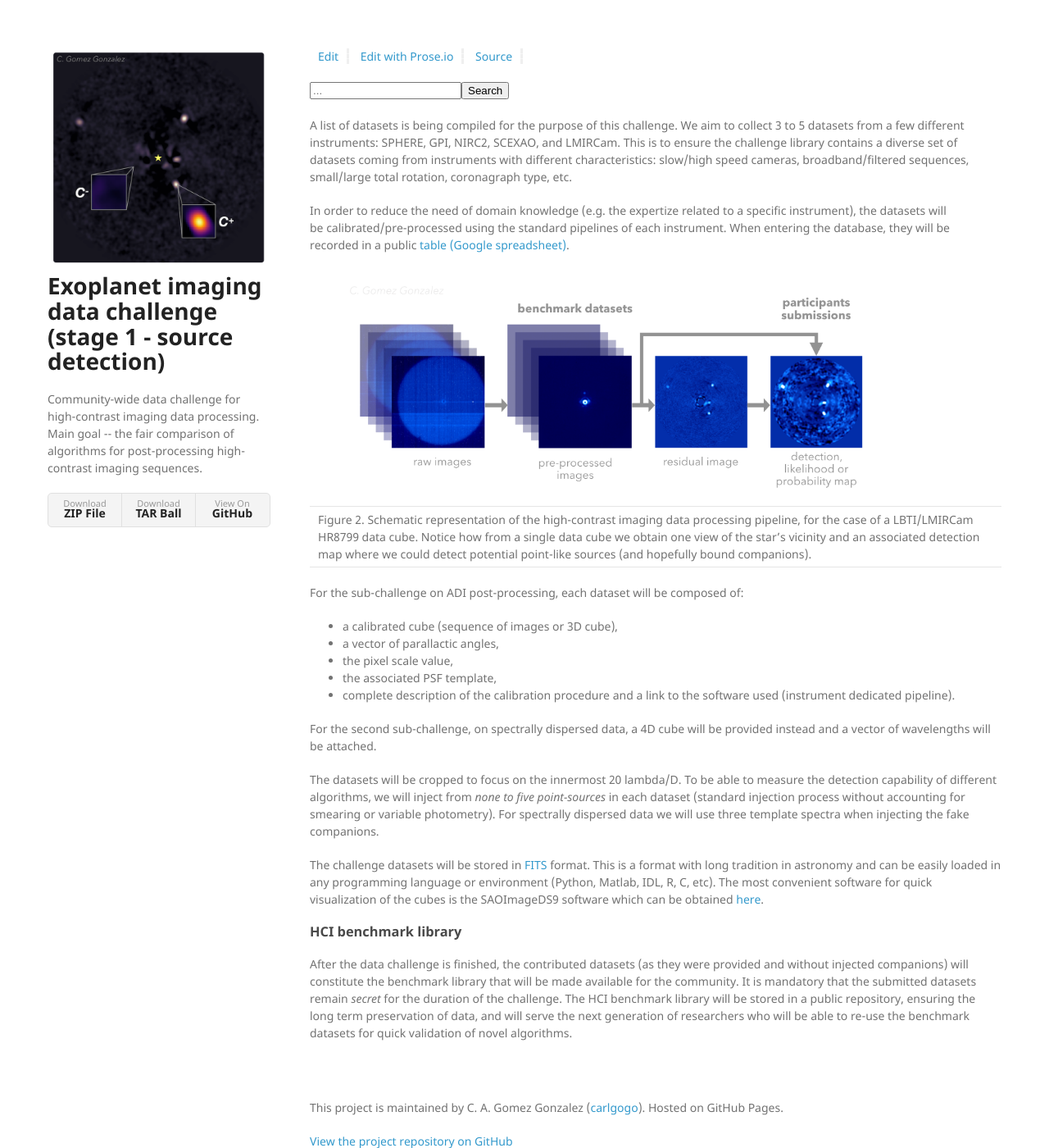
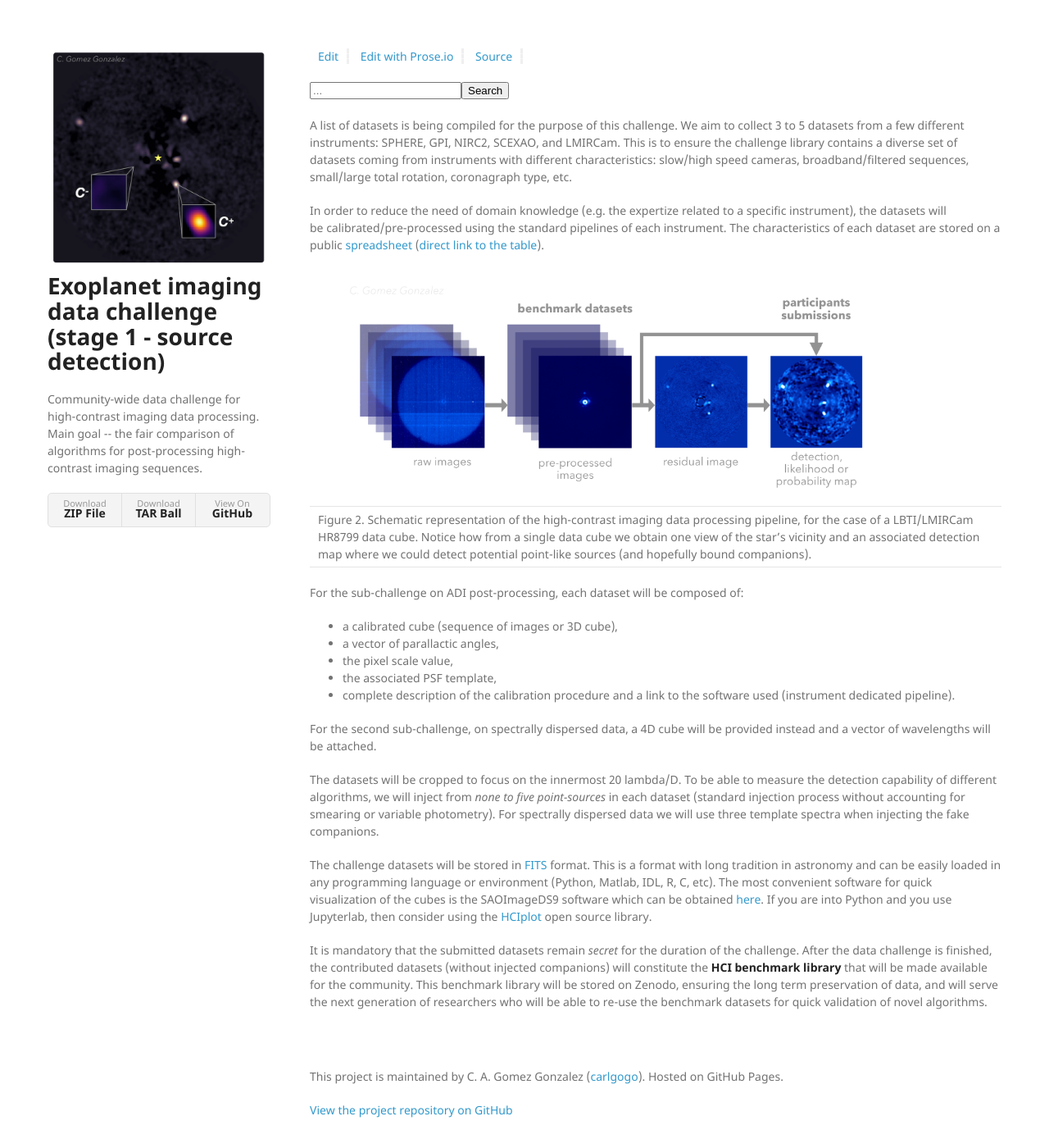
Before and after one commit to carlgogo/exoimaging_challenge, a Jekyll site: the page built from pages/datasets.md, in a window 1280 px wide and 1400 px high. Shown: the whole window at 82% size. Built offline with Jekyll 4.4.1, drawn with Linux system fonts in a browser that asks for light colours; nearby versions of some CDN libraries; our own code applies the rules of GitHub Pages for plain Markdown files.

Commit message:
updating datasets.md

```diff
--- a/pages/datasets.md
+++ b/pages/datasets.md
@@ -1,6 +1,6 @@
 A list of datasets is being compiled for the purpose of this challenge. We aim to collect 3 to 5 datasets from a few different instruments: SPHERE, GPI, NIRC2, SCEXAO, and LMIRCam. This is to ensure the challenge library contains a diverse set of datasets coming from instruments with different characteristics: slow/high speed cameras, broadband/filtered sequences, small/large total rotation, coronagraph type, etc.
 
-In order to reduce the need of domain knowledge (e.g. the expertize related to a specific instrument), the datasets will be calibrated/pre-processed using the standard pipelines of each instrument. When entering the database, they will be recorded in a public [table (Google spreadsheet)](pages/datasets_table).
+In order to reduce the need of domain knowledge (e.g. the expertize related to a specific instrument), the datasets will be calibrated/pre-processed using the standard pipelines of each instrument. The characteristics of each dataset are stored on a public [spreadsheet](pages/datasets_table) ([direct link to the table](https://docs.google.com/spreadsheets/d/1Zx7tTGNBMhCXpAa5KIoufdvMrxtjfA3q2gX03APMkaM/edit?usp=sharing)).
 
 | ![data](https://raw.githubusercontent.com/carlgogo/exoimaging_challenge/master/assets/images/challenge_fig2.001.png){:width="700px"} |
 |---|
@@ -17,8 +17,6 @@ For the second sub-challenge, on spectrally dispersed data, a 4D cube will be pr
 
 The datasets will be cropped to focus on the innermost 20 lambda/D. To be able to measure the detection capability of different algorithms, we will inject from *none to five point-sources* in each dataset (standard injection process without accounting for smearing or variable photometry). For spectrally dispersed data we will use three template spectra when injecting the fake companions.
 
-The challenge datasets will be stored in [FITS](https://en.wikipedia.org/wiki/FITS) format. This is a format with long tradition in astronomy and can be easily loaded in any programming language or environment (Python, Matlab, IDL, R, C, etc). The most convenient software for quick visualization of the cubes is the SAOImageDS9 software which can be obtained [here](http://ds9.si.edu/site/Download.html).
+The challenge datasets will be stored in [FITS](https://en.wikipedia.org/wiki/FITS) format. This is a format with long tradition in astronomy and can be easily loaded in any programming language or environment (Python, Matlab, IDL, R, C, etc). The most convenient software for quick visualization of the cubes is the SAOImageDS9 software which can be obtained [here](http://ds9.si.edu/site/Download.html). If you are into Python and you use Jupyterlab, then consider using the [HCIplot](https://github.com/carlgogo/hciplot/) open source library.
 
-### HCI benchmark library
-
-After the data challenge is finished, the contributed datasets (as they were provided and without injected companions) will constitute the benchmark library that will be made available for the community. It is mandatory that the submitted datasets remain *secret* for the duration of the challenge. The HCI benchmark library will be stored in a public repository, ensuring the long term preservation of data, and will serve the next generation of researchers who will be able to re-use the benchmark datasets for quick validation of novel algorithms.
+It is mandatory that the submitted datasets remain *secret* for the duration of the challenge. After the data challenge is finished, the contributed datasets (without injected companions) will constitute the **HCI benchmark library** that will be made available for the community. This benchmark library will be stored on Zenodo, ensuring the long term preservation of data, and will serve the next generation of researchers who will be able to re-use the benchmark datasets for quick validation of novel algorithms.
```
